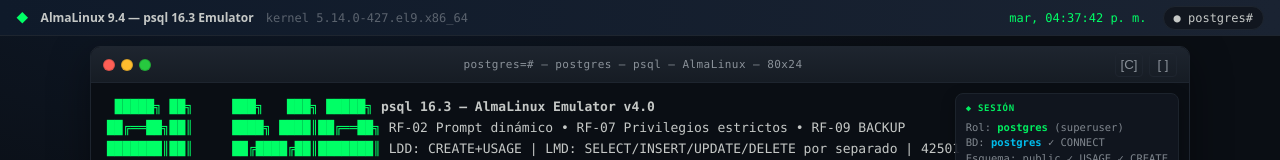
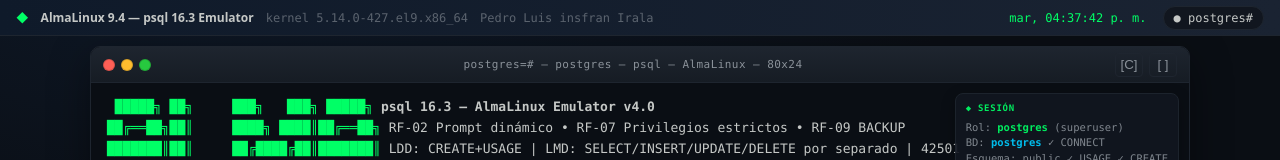
Before and after one commit to Pedrolui9/Emulador-Alma_linux_SQL, a plain HTML site: page index.html in a window 1280 px wide. Shown: the top 160 px of the page. Drawn offline with Linux system fonts and the light colour scheme.

Commit message:
Update index.html

```diff
--- a/index.html
+++ b/index.html
@@ -12,6 +12,7 @@
     <span style="color:var(--accent)">◆</span>
     <span class="topbar-title">AlmaLinux 9.4 — psql 16.3 Emulator</span>
     <span class="kernel">kernel 5.14.0-427.el9.x86_64</span>
+    <span class="kernel">Pedro Luis insfran Irala</span>
   </div>
   <div class="topbar-right">
     <span id="clock"></span>
```
